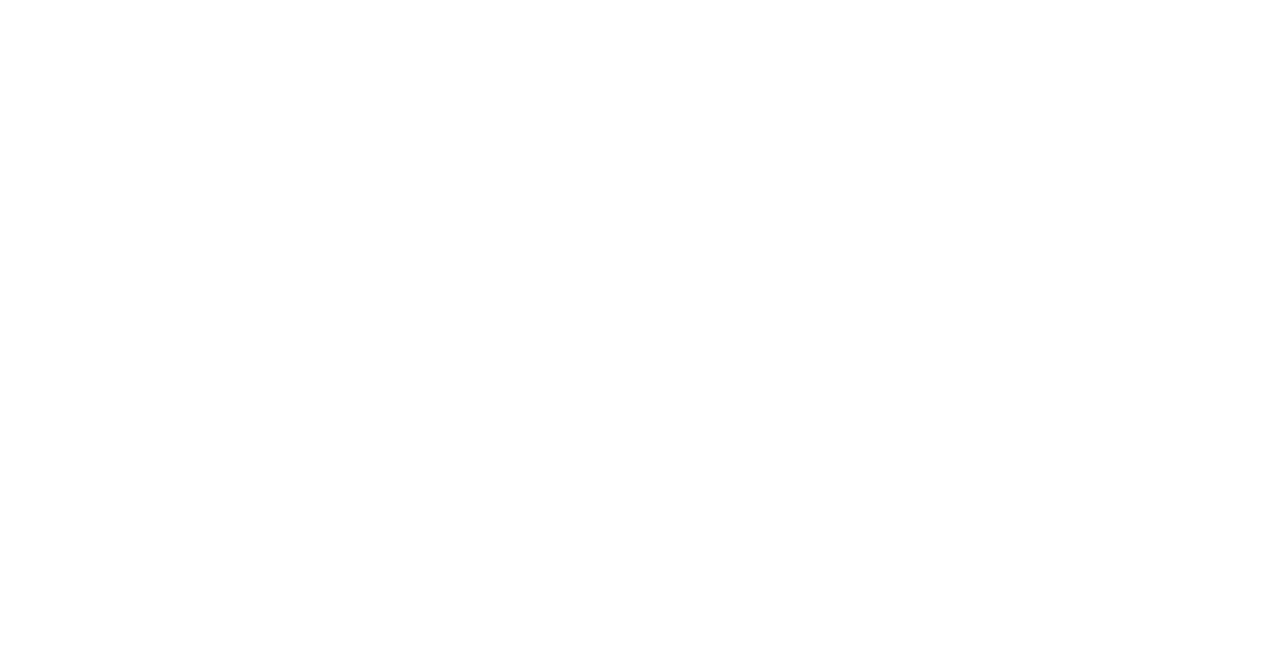
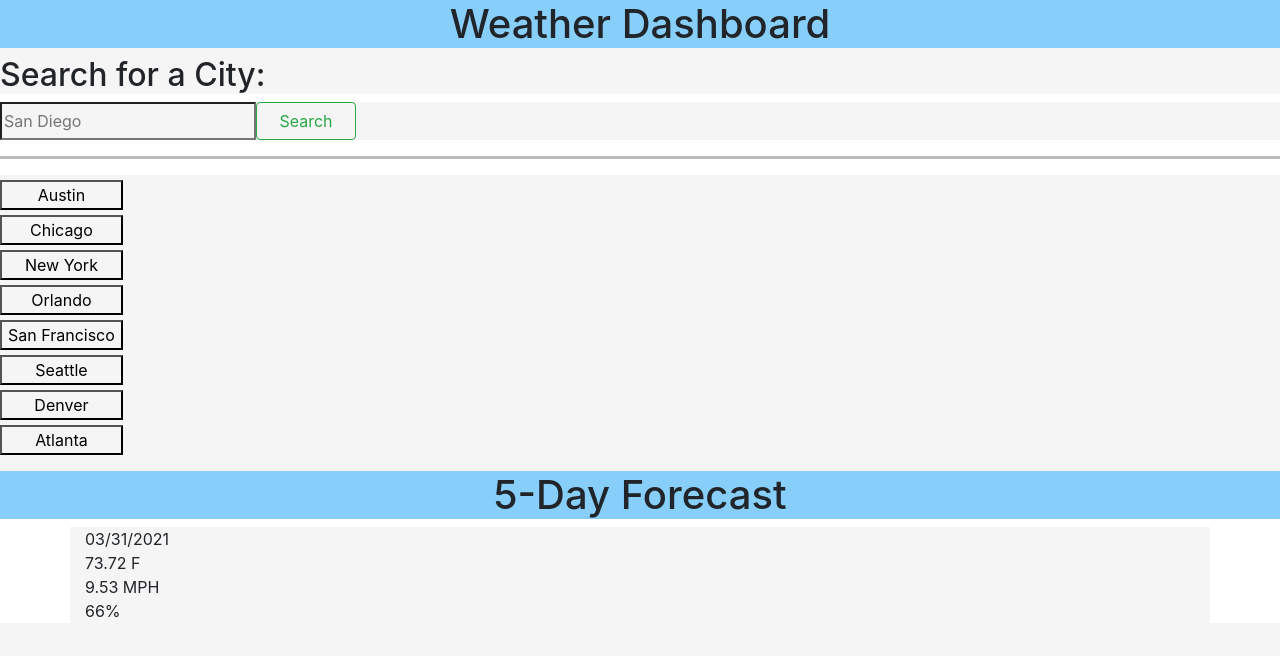
Before and after one commit to JordanLaczkowski/Weather-Dashboard, a plain HTML site: page index.html in a window 1280 px wide. Drawn offline with nearby package versions, Linux system fonts and the light colour scheme; no server answers.

Commit message:
created the skeleton outline to the page. Started adding in the API information

```diff
--- a/css/style.css
+++ b/css/style.css
@@ -0,0 +1,27 @@
+* {
+  background-color: whitesmoke;
+}
+
+h1 {
+  background-color: lightskyblue;
+  text-align: center;
+}
+
+#search-button {
+  width: 100px;
+
+  /* need search button to be longer  */
+}
+
+#button-list {
+  display: inline-grid;
+  padding: unset;
+}
+.divider {
+  border-top: 3px solid #bbb;
+  /*fix length of divider*/
+}
+
+.city-button {
+  margin-top: 5px;
+}
--- a/index.html
+++ b/index.html
@@ -4,10 +4,68 @@
     <meta charset="UTF-8" />
     <meta http-equiv="X-UA-Compatible" content="IE=edge" />
     <meta name="viewport" content="width=device-width, initial-scale=1.0" />
-    <title>Document</title>
+    <title>Weather Dashboard</title>
+    <link
+      rel="stylesheet"
+      href="https://cdnjs.cloudflare.com/ajax/libs/twitter-bootstrap/4.6.0/css/bootstrap.min.css"
+    />
     <link rel="stylesheet" href="./css/style.css" />
   </head>
-  <body></body>
+
+  <body>
+    <div>
+      <h1>Weather Dashboard</h1>
+      <h2>Search for a City:</h2>
+    </div>
+
+      <form class="d-flex" role="search">
+        <input
+
+          type="search"
+          placeholder="San Diego"
+          aria-label="Search"
+        />
+        <div>
+        <button
+          id="search-button"
+          class="btn btn-outline-success"
+          type="submit"
+        >
+          Search
+        </button>
+      </form>
+    </div>
+  </div>
+  <hr class="divider">
+  <div>
+  <ul id="button-list">
+    <button class="city-button" aria-setsize="4" aria-posinset="1">Austin</button>
+    <button class="city-button" aria-setsize="4" aria-posinset="2">Chicago</button>
+    <button class="city-button" aria-setsize="4" aria-posinset="3">New York</button>
+    <button class="city-button" aria-setsize="4" aria-posinset="4">Orlando</button>
+    <button class="city-button" aria-setsize="4" aria-posinset="4">San Francisco</button>
+    <button class="city-button" aria-setsize="4" aria-posinset="4">Seattle</button>
+    <button class="city-button" aria-setsize="4" aria-posinset="4">Denver</button>
+    <button class="city-button" aria-setsize="4" aria-posinset="4">Atlanta</button>
+</ul>
+</button>
+</div>
+
+<h1>5-Day Forecast</h1>
+<div class="container">
+  <div id="1" class="day">
+    <div class="date">03/31/2021</div>
+    <div class="temperature">73.72 F</div>
+    <div class="wind">9.53 MPH</div>
+    <div class="humidity">66%</div>
+  </div>
+</div>
+
+<!-- Buttons need to stack  -->
+  </body>
+  <script src="https://cdnjs.cloudflare.com/ajax/libs/jquery/3.5.1/jquery.slim.min.js"></script>
+  <script src="https://cdnjs.cloudflare.com/ajax/libs/popper.js/1.16.1/umd/popper.min.js"></script>
+  <script src="https://cdnjs.cloudflare.com/ajax/libs/twitter-bootstrap/4.6.0/js/bootstrap.min.js"></script>
 
   <script src="./js/script.js"></script>
 </html>
--- a/js/script.js
+++ b/js/script.js
@@ -0,0 +1,30 @@
+var requestUrl =
+  "https://api.openweathermap.org/data/2.5/weather?lat=35&lon=139&appid=e48f1126c6ee01bbe48f0a9ad118cdd2";
+
+var nameOfCity = "london";
+var limit = 5;
+var getLatAndLong =
+  "http://api.openweathermap.org/geo/1.0/direct?q=London&limit=5&appid=e48f1126c6ee01bbe48f0a9ad118cdd2";
+
+fetch(requestUrl)
+  .then((response) => response.json())
+  .then((data) => {
+    console.log(data);
+  });
+
+//How are we suppose to know the lat and long of a city when someone types it in if lat and long are required in the api call
+function fillDays() {
+  $(".day").each(function () {
+    //note -- referencing this time-block -- depending on time of day it is a certain color
+    var hourBlock = $(this).attr("id");
+    if (hourBlock < currentHour) {
+      $(this).addClass("past");
+    }
+    if (hourBlock == currentHour) {
+      $(this).addClass("present");
+    } else if (hourBlock > currentHour) {
+      $(this).addClass("future");
+    }
+  });
+}
+timeCompare();
```
